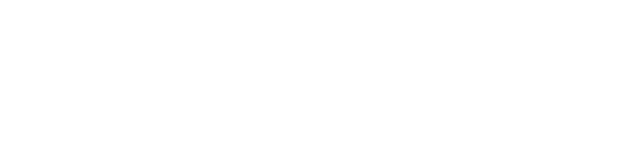
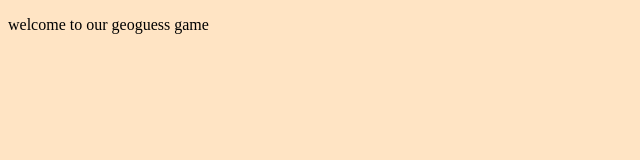
Before and after one commit to marianaherreria/mr-worldwide, a plain HTML site: page index.html in a window 1280 px wide. Shown: the whole page, without its empty margins (0-640 px from the left). Drawn offline with Linux system fonts and the light colour scheme.

Commit message:
added basic stuff

```diff
--- a/index.html
+++ b/index.html
@@ -1,12 +1,14 @@
 <!DOCTYPE html>
 <html lang="en">
 <head>
+    <link rel="stylesheet" href="styles.css">
     <meta charset="UTF-8">
     <meta http-equiv="X-UA-Compatible" content="IE=edge">
     <meta name="viewport" content="width=device-width, initial-scale=1.0">
     <title>Document</title>
 </head>
 <body>
+    <p>welcome to our geoguess game</p>
 
 </body>
 </html>
--- a/styles.css
+++ b/styles.css
@@ -1 +1,3 @@
-/* css file
+body {
+    background-color: bisque;
+}
```
